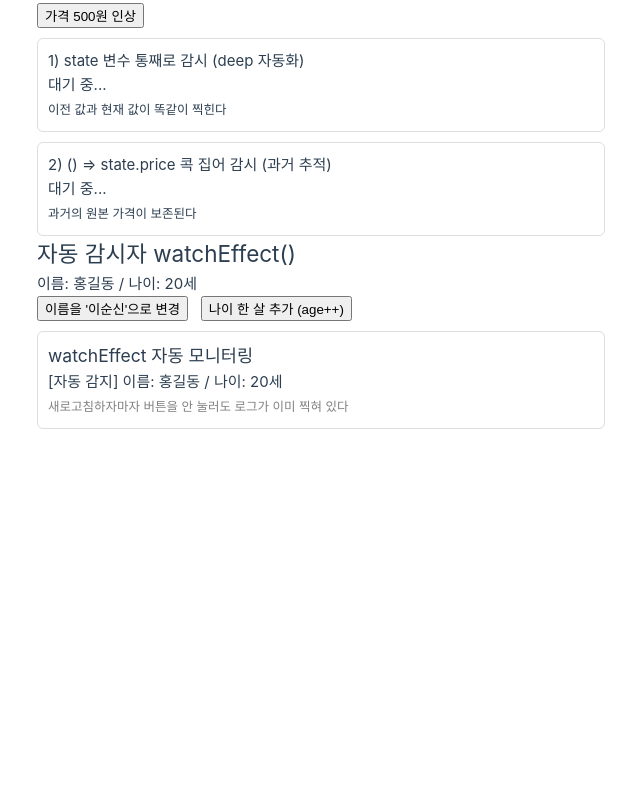
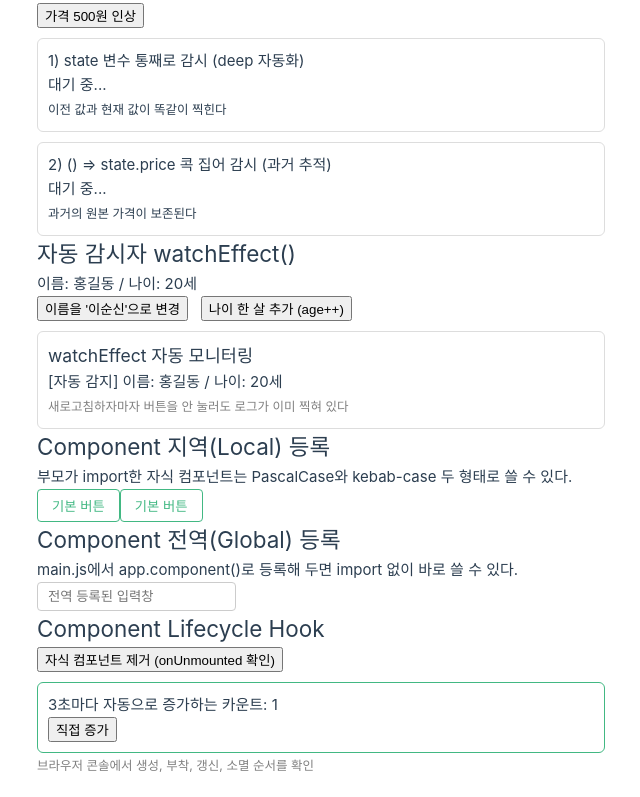
Before and after one commit to givpro22/skala-vue, a Vue app: page / in a window 1280 px wide. Shown: the part 7658-8455 px from the top of the page, without its empty margins (15-655 px from the left). Before the commit the page ends 8107 px from the top, so only its background shows below. Built offline with nearby package versions, Linux system fonts and the light colour scheme.

Commit message:
컴포넌트 등록과 라이프사이클 실습

```diff
--- a/src/App.vue
+++ b/src/App.vue
@@ -32,6 +32,9 @@ import WatchMulti from './components/practices/composition/WatchMulti.vue'
 import WatchDeep from './components/practices/composition/WatchDeep.vue'
 import WatchReactive from './components/practices/composition/WatchReactive.vue'
 import WatchEffectSample from './components/practices/composition/WatchEffectSample.vue'
+import ComponentLocal from './components/practices/component/ComponentLocal.vue'
+import ComponentGlobal from './components/practices/component/ComponentGlobal.vue'
+import LifecycleDemo from './components/practices/component/LifecycleDemo.vue'
 </script>
 
 <template>
@@ -78,5 +81,8 @@ import WatchEffectSample from './components/practices/composition/WatchEffectSam
     <WatchDeep />
     <WatchReactive />
     <WatchEffectSample />
+    <ComponentLocal />
+    <ComponentGlobal />
+    <LifecycleDemo />
   </div>
 </template>
--- /dev/null
+++ b/src/components/practices/component/BaseButton.vue
@@ -0,0 +1,14 @@
+<template>
+  <button class="base-button">기본 버튼</button>
+</template>
+
+<style scoped>
+.base-button {
+  padding: 6px 14px;
+  border: 1px solid #42b883;
+  border-radius: 4px;
+  background-color: white;
+  color: #42b883;
+  cursor: pointer;
+}
+</style>
--- /dev/null
+++ b/src/components/practices/component/BaseInput.vue
@@ -0,0 +1,11 @@
+<template>
+  <input class="base-input" type="text" placeholder="전역 등록된 입력창" />
+</template>
+
+<style scoped>
+.base-input {
+  padding: 6px 10px;
+  border: 1px solid #ccc;
+  border-radius: 4px;
+}
+</style>
--- /dev/null
+++ b/src/components/practices/component/ComponentGlobal.vue
@@ -0,0 +1,11 @@
+<script setup></script>
+
+<template>
+  <div class="practice-section">
+    <h2>Component 전역(Global) 등록</h2>
+
+    <p>main.js에서 app.component()로 등록해 두면 import 없이 바로 쓸 수 있다.</p>
+
+    <BaseInput />
+  </div>
+</template>
--- /dev/null
+++ b/src/components/practices/component/ComponentLocal.vue
@@ -0,0 +1,14 @@
+<script setup>
+import BaseButton from './BaseButton.vue'
+</script>
+
+<template>
+  <div class="practice-section">
+    <h2>Component 지역(Local) 등록</h2>
+
+    <p>부모가 import한 자식 컴포넌트는 PascalCase와 kebab-case 두 형태로 쓸 수 있다.</p>
+
+    <BaseButton />
+    <base-button></base-button>
+  </div>
+</template>
--- /dev/null
+++ b/src/components/practices/component/LifecycleChild.vue
@@ -0,0 +1,41 @@
+<script setup>
+import { ref, onMounted, onUpdated, onUnmounted } from 'vue'
+
+const count = ref(0)
+let timerId = null
+
+console.log('1. [setup] 컴포넌트가 메모리에 생성되었습니다. (DOM 접근 불가능)')
+
+onMounted(() => {
+  console.log('2. [onMounted] 화면에 부착되었습니다. (API 호출, DOM 조작 적기)')
+  timerId = setInterval(() => {
+    count.value++
+  }, 3000)
+})
+
+onUpdated(() => {
+  console.log(`3. [onUpdated] 데이터가 변경되어 화면을 새로 그렸습니다. (현재 count: ${count.value})`)
+})
+
+onUnmounted(() => {
+  // 여기서 타이머를 끄지 않으면 컴포넌트가 사라져도 백그라운드에서 계속 돈다
+  clearInterval(timerId)
+  console.log('4. [onUnmounted] 컴포넌트가 소멸했습니다. 타이머 청소 완료')
+})
+</script>
+
+<template>
+  <div class="lifecycle-child">
+    <p>3초마다 자동으로 증가하는 카운트: {{ count }}</p>
+    <button @click="count++">직접 증가</button>
+  </div>
+</template>
+
+<style scoped>
+.lifecycle-child {
+  margin-top: 10px;
+  padding: 10px;
+  border: 1px solid #42b883;
+  border-radius: 6px;
+}
+</style>
--- /dev/null
+++ b/src/components/practices/component/LifecycleDemo.vue
@@ -0,0 +1,20 @@
+<script setup>
+import { ref } from 'vue'
+import LifecycleChild from './LifecycleChild.vue'
+
+const isVisible = ref(true)
+</script>
+
+<template>
+  <div class="practice-section">
+    <h2>Component Lifecycle Hook</h2>
+
+    <button @click="isVisible = !isVisible">
+      {{ isVisible ? '자식 컴포넌트 제거 (onUnmounted 확인)' : '자식 컴포넌트 생성 (setup, onMounted 확인)' }}
+    </button>
+
+    <LifecycleChild v-if="isVisible" />
+
+    <small style="color: gray">브라우저 콘솔에서 생성, 부착, 갱신, 소멸 순서를 확인</small>
+  </div>
+</template>
--- a/src/main.js
+++ b/src/main.js
@@ -5,10 +5,12 @@ import { createPinia } from 'pinia'
 
 import App from './App.vue'
 import router from './router'
+import BaseInput from './components/practices/component/BaseInput.vue'
 
 const app = createApp(App)
 
 app.use(createPinia())
 app.use(router)
+app.component('BaseInput', BaseInput)
 
 app.mount('#app')
```
Also changed, not shown: 1 other file (tests, documents, lock files or other folders).
